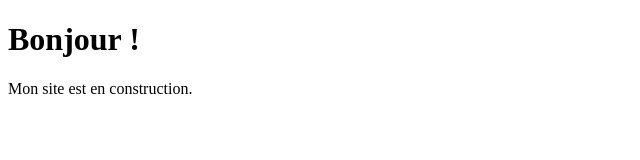
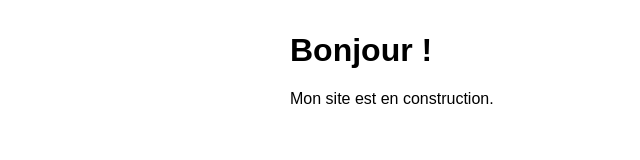
Before and after one commit to Anne-Sibadey/site, a plain HTML site: page index.html in a window 1280 px wide. Shown: the whole page, without its empty margins (0-640 px from the left). Drawn offline with Linux system fonts and the light colour scheme.

Commit message:
Add body styles to style.css

```diff
--- a/css/style.css
+++ b/css/style.css
@@ -1 +1,6 @@
-#test
+body {
+  font-family: sans-serif;
+  max-width: 700px;
+  margin: 2rem auto;
+  padding: 0 1rem;
+}
```
